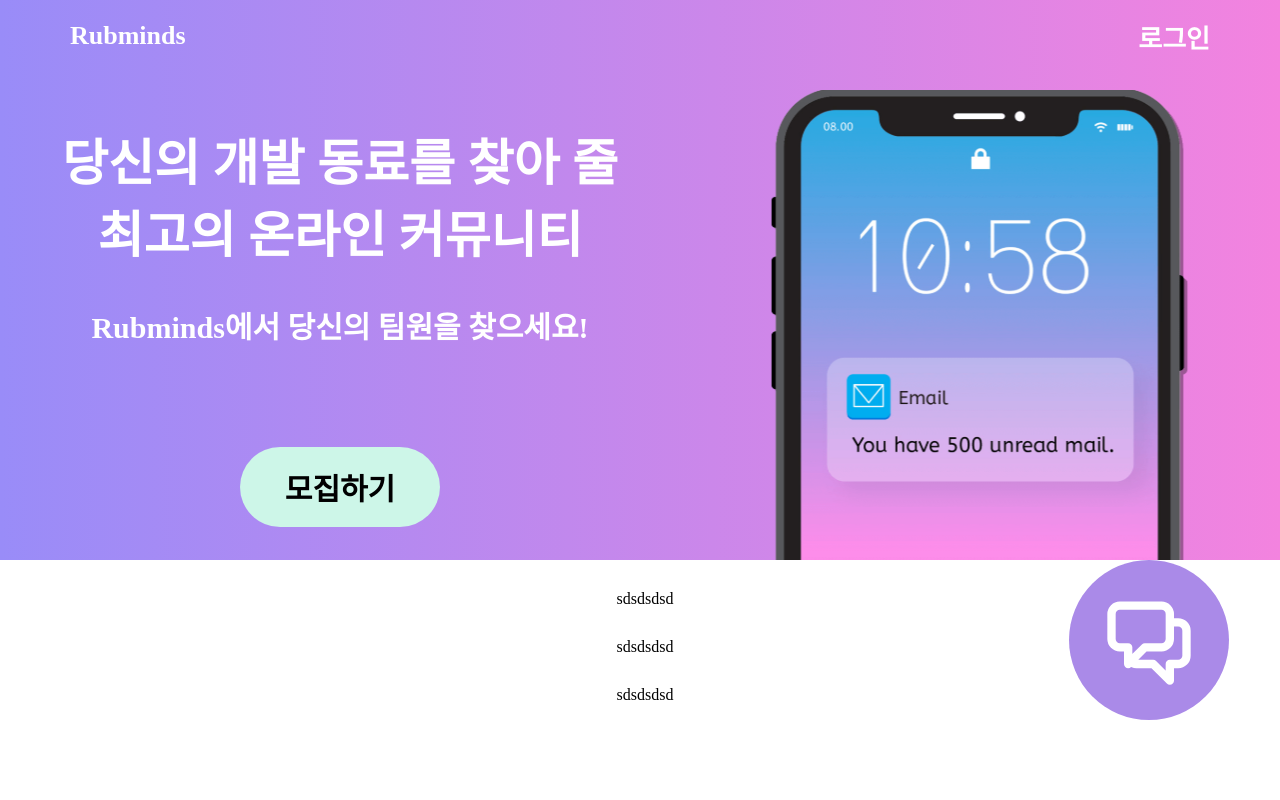
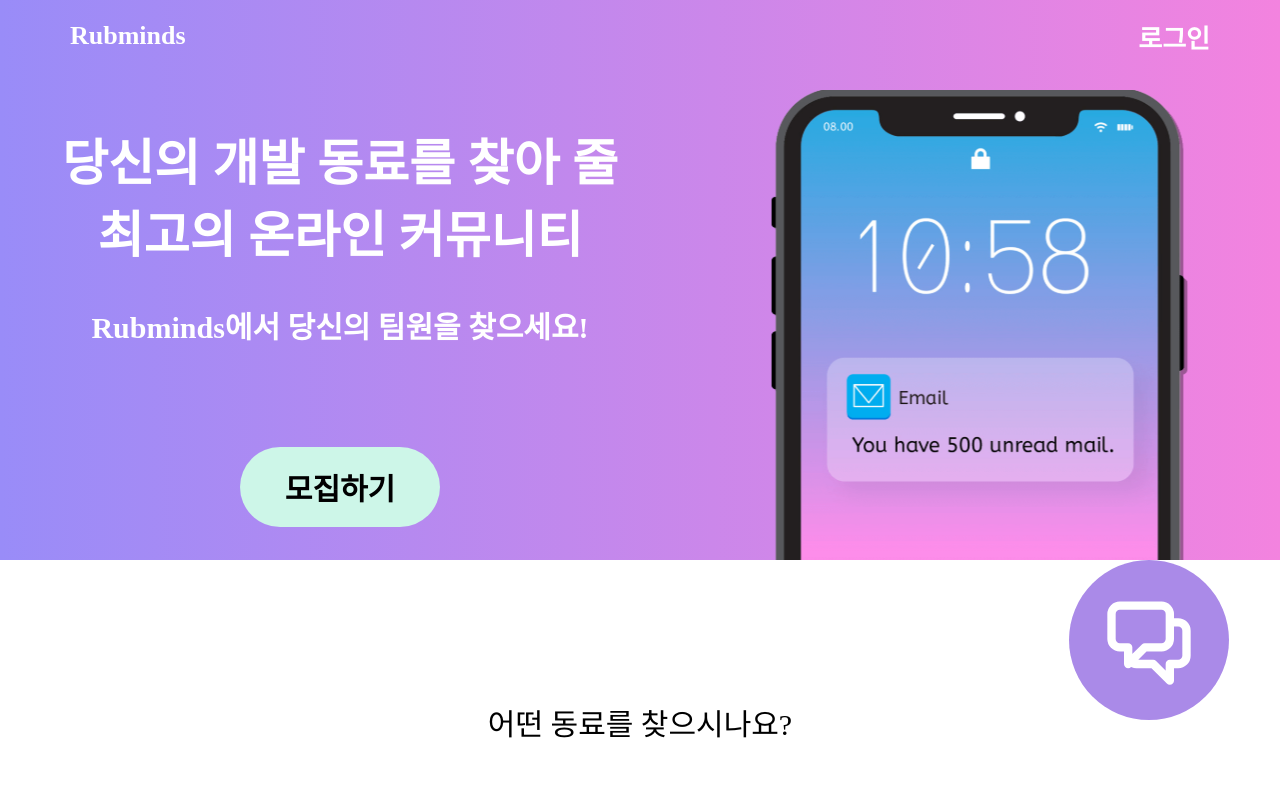
Before and after one commit to Rubminds/rubminds-frontend, a React (Create React App) app: page / in a window 1280 px wide. Shown: the top 800 px of the page. Built offline with nearby package versions, Linux system fonts and the light colour scheme.

Commit message:
feat: 메인페이지 타이틀~포스트카드 부분 작성중(#2)

```diff
--- /dev/null
+++ b/src/components/Landing/Banner/index.js
@@ -0,0 +1,21 @@
+import React from 'react';
+import * as S from './style'
+
+import { Iphone } from '../../../assets/imgs';
+const Banner = () => {
+  return (
+    <S.LandingBanner>
+      <S.BannerTextBox>
+        <S.BannerText fontSize="50px">당신의 개발 동료를 찾아 줄</S.BannerText>
+        <S.BannerText fontSize="50px">최고의 온라인 커뮤니티</S.BannerText>
+        <br />
+        <br />
+        <S.BannerText fontSize="30px">Rubminds에서 당신의 팀원을 찾으세요!</S.BannerText>
+        <S.RecruitBtn>모집하기</S.RecruitBtn>
+      </S.BannerTextBox>
+      <Iphone width="600px" height="100%" />
+    </S.LandingBanner>
+  );
+};
+
+export default Banner;
--- /dev/null
+++ b/src/components/Landing/Banner/style.js
@@ -0,0 +1,32 @@
+import styled from 'styled-components'
+import { flexCenter,flexColumn } from '../../../constants'
+export const LandingBanner = styled.div`
+    height:560px;
+    width:100%;
+    background:linear-gradient(to right, #998CF8, #F383DF);
+    padding-top: 90px;
+    ${flexCenter};
+`
+
+export const BannerTextBox = styled.div`
+    ${flexColumn};
+    align-items:center;
+    padding:0 60px;
+`
+
+export const BannerText = styled.label`
+    font-size:${(props) => props.fontSize && props.fontSize};
+    color:#ffffff;
+    font-weight:bold;
+`
+
+export const RecruitBtn = styled.button`
+    margin-top:100px;
+    border-radius:50px;
+    background-color:#CDF6E8;
+    border:none;
+    width:200px;
+    height:80px;
+    font-size:30px;
+    font-weight:bold;
+`
--- a/src/components/Footer/style.js
+++ b/src/components/common/Footer/style.js
@@ -1,17 +1,14 @@
 import styled from  'styled-components'
-
+import {flexColumn, flexCenter} from '../../../constants'
 export const FooterWrapper= styled.div`
     width:100%;
-    display:flex;
-    flex-direction:column;
+    ${flexColumn}
     align-items:center;
     font-size: 1rem;
     padding:30px 0 0 10px;
 `
 
 export const TextBox = styled.div`
-    display:flex;
-    align-items:center;
-    justify-content:center;
+    ${flexCenter};
     margin-bottom:30px;
 `
--- a/src/components/Header/style.js
+++ b/src/components/common/Header/style.js
@@ -1,4 +1,5 @@
 import styled from 'styled-components';
+import { flexBetween } from '../../../constants';
 
 export const HeaderWrapper = styled.nav`
   position: fixed;
@@ -6,8 +7,7 @@ export const HeaderWrapper = styled.nav`
   background-color: inherit;
   width: 100%;
   height: 72px;
-  display: flex;
-  justify-content: space-between;
+  ${flexBetween};
   align-items: center;
   z-index:9999;
   padding:0 70px;
--- /dev/null
+++ b/src/constants/index.js
@@ -0,0 +1,17 @@
+import { css } from 'styled-components';
+
+export const flexCenter = css`
+  display: flex;
+  justify-content: center;
+  align-items: center;
+`;
+
+export const flexColumn = css`
+  display: flex;
+  flex-direction: column;
+`;
+
+export const flexBetween = css`
+  display: flex;
+  justify-content: space-between;
+`;
--- a/src/pages/LandingPage/index.js
+++ b/src/pages/LandingPage/index.js
@@ -1,22 +1,22 @@
 import React from 'react';
 import * as S from './style';
 
-import { Iphone } from '../../assets/imgs';
-
+import {Banner} from '../../components'
 const LandingPage = () => {
   return (
     <>
       <S.LandingWrapper>
-        <S.LandingBanner>
-          <S.BannerTextBox>
-            <S.BannerText fontSize="50px">당신의 개발 동료를 찾아 줄</S.BannerText>
-            <S.BannerText fontSize="50px">최고의 온라인 커뮤니티</S.BannerText>
-            <br/><br/>
-            <S.BannerText fontSize="30px">Rubminds에서 당신의 팀원을 찾으세요!</S.BannerText>
-            <S.RecruitBtn>모집하기</S.RecruitBtn>
-          </S.BannerTextBox>
-          <Iphone width="600px" height="100%"/>
-        </S.LandingBanner>
+        <Banner/>
+        <S.LandingDetailWrapper>
+          <S.TitleWrapper>
+            <S.DetailTitle>
+              어떤 동료를 찾으시나요?
+            </S.DetailTitle>
+            <S.DetailShowAll>
+
+            </S.DetailShowAll>
+          </S.TitleWrapper>
+        </S.LandingDetailWrapper>
       </S.LandingWrapper>
     </>
   );
--- a/src/pages/LandingPage/style.js
+++ b/src/pages/LandingPage/style.js
@@ -1,41 +1,27 @@
 import styled from 'styled-components'
+import { flexCenter,flexColumn } from '../../constants'
 
 export const LandingWrapper = styled.div`
-    display:flex;
-    flex-direction:column;
+    ${flexColumn};
     position:relative;
 `
 
-export const LandingBanner = styled.div`
-    height:560px;
+export const LandingDetailWrapper = styled.div`
     width:100%;
-    background:linear-gradient(to right, #998CF8, #F383DF);
-    padding-top: 90px;
-    display:flex;
-    justify-content:center;
-    align-items:center;
+    padding:140px 70px;
+    ${flexColumn};
 `
 
-export const BannerTextBox = styled.div`
-    display:flex;
-    flex-direction:column;
-    align-items:center;
-    padding:0 60px;
+export const TitleWrapper = styled.div`
+    width:100%;
+    ${flexCenter};
+    position:relative;
 `
 
-export const BannerText = styled.label`
-    font-size:${(props) => props.fontSize && props.fontSize};
-    color:#ffffff;
-    font-weight:bold;
+export const DetailTitle = styled.label`
+    font-size:30px;
 `
-
-export const RecruitBtn = styled.button`
-    margin-top:100px;
-    border-radius:50px;
-    background-color:#CDF6E8;
-    border:none;
-    width:200px;
-    height:80px;
-    font-size:30px;
-    font-weight:bold;
+export const DetailShowAll = styled.div`
+position:absolute;
+right:30%;
 `
```
Also changed, not shown: src/components/index.js (+4 -3 lines), src/components/common/ChatButton/index.js (renamed from src/components/ChatButton/index.js), src/components/common/ChatButton/style.js (renamed from src/components/ChatButton/style.js), src/components/common/Footer/index.js (renamed from src/components/Footer/index.js), src/components/common/Header/index.js (renamed from src/components/Header/index.js).
